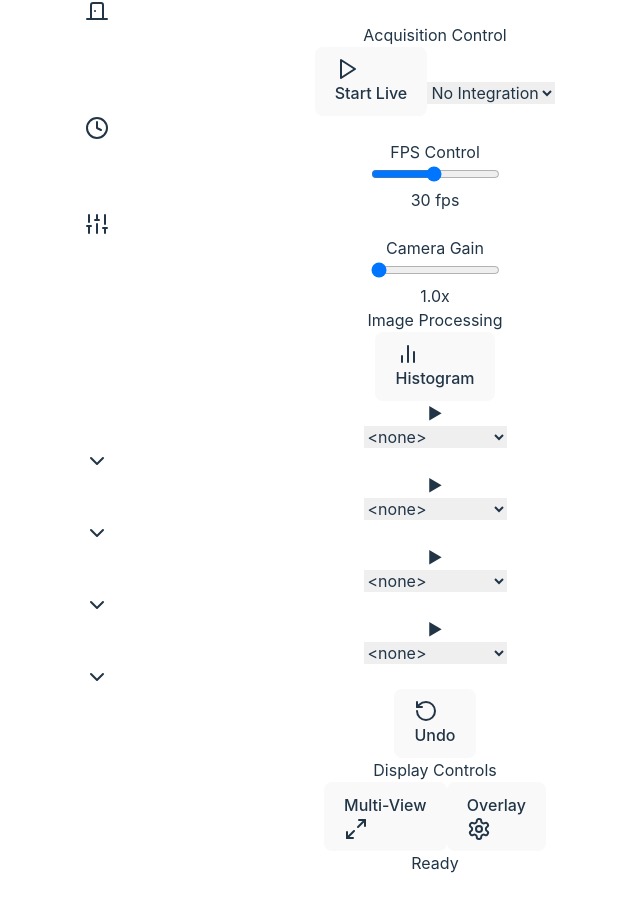
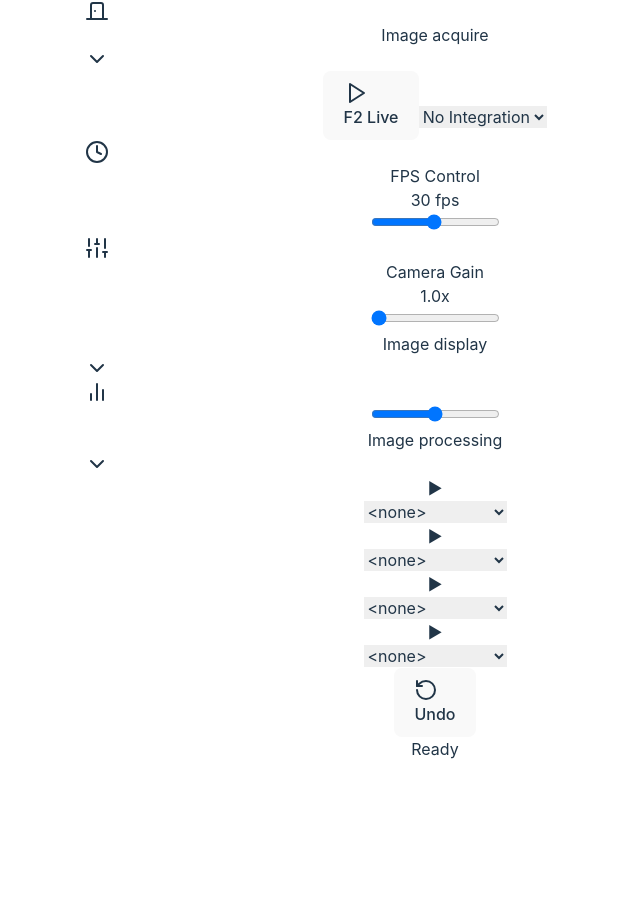
Before and after one commit to YulkonFU/React-Tailwind, a React (Vite) app: page / in a window 1280 px wide. Shown: the part 1455-2362 px from the top of the page, without its empty margins (205-845 px from the left). After the commit the page ends 2248 px from the top, so only its background shows below. Built offline with nearby package versions, Linux system fonts and the light colour scheme.

Commit message:
Improve detectorControl

```diff
--- a/src/components/DetectorControl.jsx
+++ b/src/components/DetectorControl.jsx
@@ -7,8 +7,6 @@ import {
   RotateCcw,
   ChevronDown,
   BarChart2,
-  Settings,
-  Maximize2,
 } from "lucide-react";
 import { imageDataService } from "../services/ImageDataService";
 
@@ -47,6 +45,8 @@ const DetectorControl = () => {
       exposure: 100,
       delay: 0,
     },
+    brightness: 100,
+    contrast: 100,
   });
 
   // 图像处理状态
@@ -57,6 +57,11 @@ const DetectorControl = () => {
     "none",
   ]);
   const [filterHistory, setFilterHistory] = useState([]);
+  const [expandedSections, setExpandedSections] = useState({
+    acquire: true,
+    display: true,
+    processing: true,
+  });
 
   // Acquire Live 控制
   const toggleLive = async () => {
@@ -64,10 +69,8 @@ const DetectorControl = () => {
       const newState = { ...prev, isLive: !prev.isLive };
 
       if (newState.isLive) {
-        // 开始实时采集
         startLiveCapture();
       } else {
-        // 停止实时采集
         stopLiveCapture();
       }
 
@@ -88,7 +91,7 @@ const DetectorControl = () => {
         console.error("Live capture error:", error);
         stopLiveCapture();
       }
-    }, 1000 / acquisitionState.fps); // 根据 FPS 设置间隔
+    }, 1000 / acquisitionState.fps);
   };
 
   const stopLiveCapture = () => {
@@ -148,18 +151,37 @@ const DetectorControl = () => {
     }
   };
 
+  // 切换面板展开/收起
+  const toggleSection = (section) => {
+    setExpandedSections((prev) => ({
+      ...prev,
+      [section]: !prev[section],
+    }));
+  };
+
   return (
     <div className="space-y-4">
-      {/* Acquire Control Section */}
-      <div className="bg-gray-100 rounded-lg p-4">
-        <h3 className="text-sm font-medium mb-4">Acquisition Control</h3>
+      {/* Image Acquire Section */}
+      <div className="bg-white border rounded-lg">
+        <div
+          className="flex items-center justify-between bg-gray-100 px-4 py-2 cursor-pointer"
+          onClick={() => toggleSection("acquire")}
+        >
+          <h3 className="text-sm font-medium">Image acquire</h3>
+          <ChevronDown
+            className={`w-4 h-4 transform ${
+              expandedSections.acquire ? "" : "rotate-180"
+            }`}
+          />
+        </div>
 
-        <div className="space-y-4">
-          {/* Live/Integration Controls */}
-          <div className="flex gap-4">
+        {expandedSections.acquire && (
+          <div className="p-4 space-y-4">
+            <div className="grid grid-cols-2 gap-4">
+              {/* Live Control */}
               <button
                 onClick={toggleLive}
-              className={`flex items-center gap-2 px-4 py-2 rounded ${
+                className={`flex items-center justify-center gap-2 px-4 py-2 rounded ${
                   acquisitionState.isLive
                     ? "bg-green-500 text-white"
                     : "bg-gray-200 hover:bg-gray-300"
@@ -170,15 +192,16 @@ const DetectorControl = () => {
                 ) : (
                   <Play className="w-4 h-4" />
                 )}
-              {acquisitionState.isLive ? "Stop Live" : "Start Live"}
+                F2 Live
               </button>
 
+              {/* Integration Control */}
               <select
                 value={acquisitionState.integrationFrames}
                 onChange={(e) =>
                   handleIntegrationChange(parseInt(e.target.value))
                 }
-              className="bg-gray-200 rounded px-3 py-2"
+                className="px-3 py-2 bg-gray-200 rounded"
               >
                 <option value={1}>No Integration</option>
                 <option value={2}>2 Frames</option>
@@ -187,11 +210,16 @@ const DetectorControl = () => {
               </select>
             </div>
 
-          {/* Timing/FPS Control */}
+            {/* Advanced Controls */}
+            <div className="space-y-4">
+              {/* FPS Control */}
               <div className="space-y-2">
+                <div className="flex items-center justify-between">
                   <div className="flex items-center gap-2">
                     <Clock className="w-4 h-4" />
                     <span className="text-sm">FPS Control</span>
+                  </div>
+                  <span className="text-sm">{acquisitionState.fps} fps</span>
                 </div>
                 <input
                   type="range"
@@ -201,14 +229,18 @@ const DetectorControl = () => {
                   onChange={(e) => handleFpsChange(parseInt(e.target.value))}
                   className="w-full"
                 />
-            <div className="text-right text-sm">{acquisitionState.fps} fps</div>
               </div>
 
-          {/* Camera Gain Control */}
+              {/* Camera Gain */}
               <div className="space-y-2">
+                <div className="flex items-center justify-between">
                   <div className="flex items-center gap-2">
                     <Sliders className="w-4 h-4" />
                     <span className="text-sm">Camera Gain</span>
+                  </div>
+                  <span className="text-sm">
+                    {acquisitionState.gain.toFixed(1)}x
+                  </span>
                 </div>
                 <input
                   type="range"
@@ -219,47 +251,92 @@ const DetectorControl = () => {
                   onChange={(e) => handleGainChange(parseFloat(e.target.value))}
                   className="w-full"
                 />
-            <div className="text-right text-sm">
-              {acquisitionState.gain.toFixed(1)}x
               </div>
             </div>
           </div>
+        )}
       </div>
 
-      {/* Image Processing Section */}
-      <div className="bg-gray-100 rounded-lg p-4">
-        <h3 className="text-sm font-medium mb-4">Image Processing</h3>
+      {/* Image Display Section */}
+      <div className="bg-white border rounded-lg">
+        <div
+          className="flex items-center justify-between bg-gray-100 px-4 py-2 cursor-pointer"
+          onClick={() => toggleSection("display")}
+        >
+          <h3 className="text-sm font-medium">Image display</h3>
+          <ChevronDown
+            className={`w-4 h-4 transform ${
+              expandedSections.display ? "" : "rotate-180"
+            }`}
+          />
+        </div>
 
-        <div className="space-y-2">
-          {/* Histogram Toggle */}
-          <button
+        {expandedSections.display && (
+          <div className="p-4 space-y-4">
+            {/* Histogram Display */}
+            <div className="h-32 bg-black rounded relative">
+              <div className="absolute inset-0 flex items-center justify-center">
+                <BarChart2
+                  className={`w-8 h-8 ${
+                    acquisitionState.histogram
+                      ? "text-blue-500"
+                      : "text-gray-500"
+                  }`}
                   onClick={() =>
                     setAcquisitionState((prev) => ({
                       ...prev,
                       histogram: !prev.histogram,
                     }))
                   }
-            className={`w-full flex items-center justify-between px-3 py-2 rounded ${
-              acquisitionState.histogram
-                ? "bg-blue-500 text-white"
-                : "bg-gray-200"
+                />
+              </div>
+            </div>
+
+            {/* Brightness/Contrast Controls */}
+            <div className="space-y-2">
+              <input
+                type="range"
+                min="0"
+                max="200"
+                value={acquisitionState.brightness}
+                onChange={(e) =>
+                  setAcquisitionState((prev) => ({
+                    ...prev,
+                    brightness: parseInt(e.target.value),
+                  }))
+                }
+                className="w-full"
+              />
+            </div>
+          </div>
+        )}
+      </div>
+
+      {/* Image Processing Section */}
+      <div className="bg-white border rounded-lg">
+        <div
+          className="flex items-center justify-between bg-gray-100 px-4 py-2 cursor-pointer"
+          onClick={() => toggleSection("processing")}
+        >
+          <h3 className="text-sm font-medium">Image processing</h3>
+          <ChevronDown
+            className={`w-4 h-4 transform ${
+              expandedSections.processing ? "" : "rotate-180"
             }`}
-          >
-            <div className="flex items-center gap-2">
-              <BarChart2 className="w-4 h-4" />
-              <span>Histogram</span>
+          />
         </div>
-          </button>
 
+        {expandedSections.processing && (
+          <div className="p-4 space-y-2">
             {/* Filter Controls */}
-          {[0, 1, 2, 3].map((index) => (
+            {selectedFilters.map((filter, index) => (
               <div key={index} className="flex items-center gap-2">
-              <div className="w-4 h-4 flex items-center">▶</div>
+                <div className="text-gray-500">▶</div>
                 <div className="relative w-full">
                   <select
-                  value={selectedFilters[index]}
+                    value={filter}
                     onChange={(e) => handleFilterChange(index, e.target.value)}
-                  className="w-full appearance-none bg-gray-200 text-gray-700 py-2 px-3 pr-8 rounded leading-tight focus:outline-none cursor-pointer"
+                    className="w-full bg-gray-200 py-1.5 px-2 rounded appearance-none text-sm"
                   >
                     <option value="none">&lt;none&gt;</option>
                     {IMAGE_FILTERS.map((filter) => (
@@ -268,9 +345,6 @@ const DetectorControl = () => {
                       </option>
                     ))}
                   </select>
-                <div className="pointer-events-none absolute inset-y-0 right-0 flex items-center px-2 text-gray-700">
-                  <ChevronDown className="h-4 w-4" />
-                </div>
                 </div>
               </div>
             ))}
@@ -278,28 +352,13 @@ const DetectorControl = () => {
             {/* Undo Button */}
             <button
               onClick={handleUndo}
-            className="w-full flex items-center justify-start gap-2 bg-gray-200 text-gray-700 py-2 px-3 rounded hover:bg-gray-300"
+              className="w-full flex items-center justify-center gap-2 bg-gray-200 py-1.5 rounded hover:bg-gray-300"
             >
               <RotateCcw className="h-4 w-4" />
-            <span>Undo</span>
+              <span className="text-sm">Undo</span>
             </button>
           </div>
-      </div>
-
-      {/* Display Controls */}
-      <div className="bg-gray-100 rounded-lg p-4">
-        <h3 className="text-sm font-medium mb-4">Display Controls</h3>
-        <div className="space-y-2">
-          <button className="w-full flex items-center justify-between px-3 py-2 bg-gray-200 rounded hover:bg-gray-300">
-            <span>Multi-View</span>
-            <Maximize2 className="w-4 h-4" />
-          </button>
-
-          <button className="w-full flex items-center justify-between px-3 py-2 bg-gray-200 rounded hover:bg-gray-300">
-            <span>Overlay</span>
-            <Settings className="w-4 h-4" />
-          </button>
-        </div>
+        )}
       </div>
     </div>
   );
```
Lines whose indentation alone changed are shown as unchanged.
